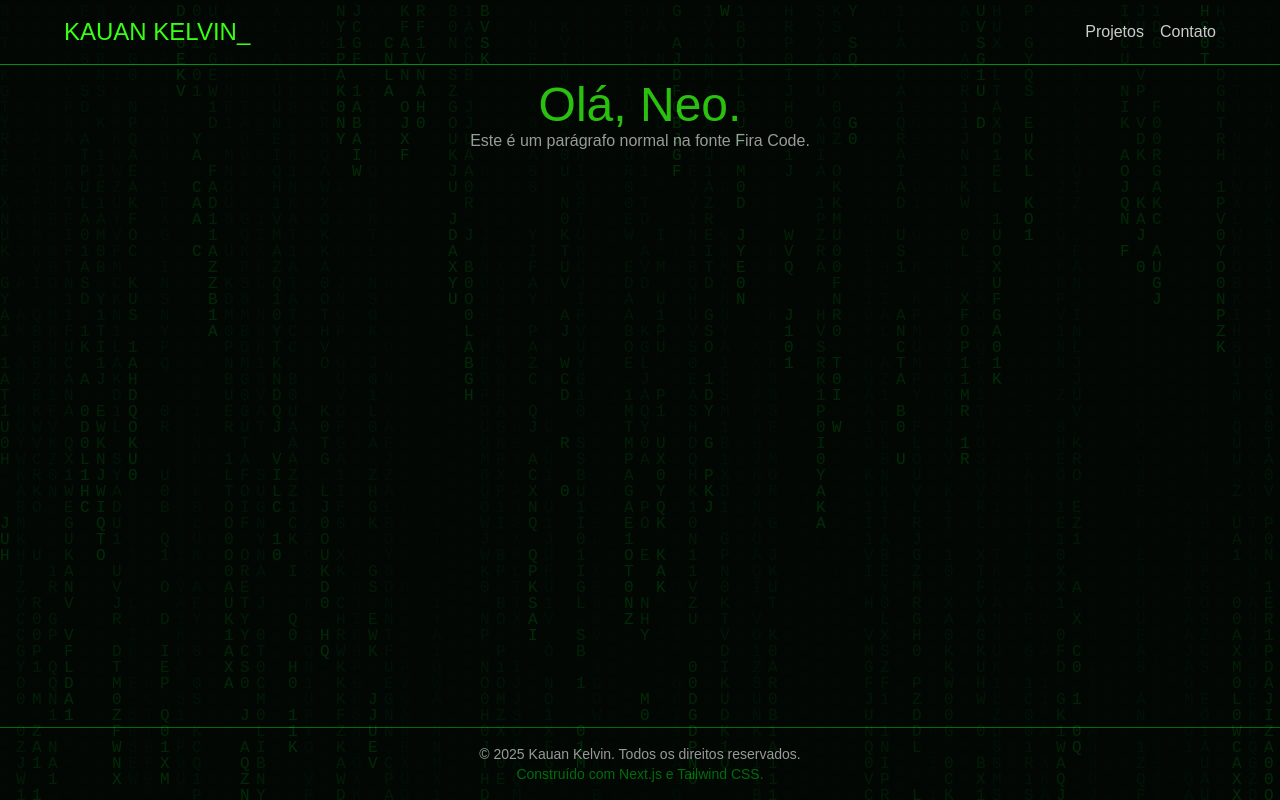
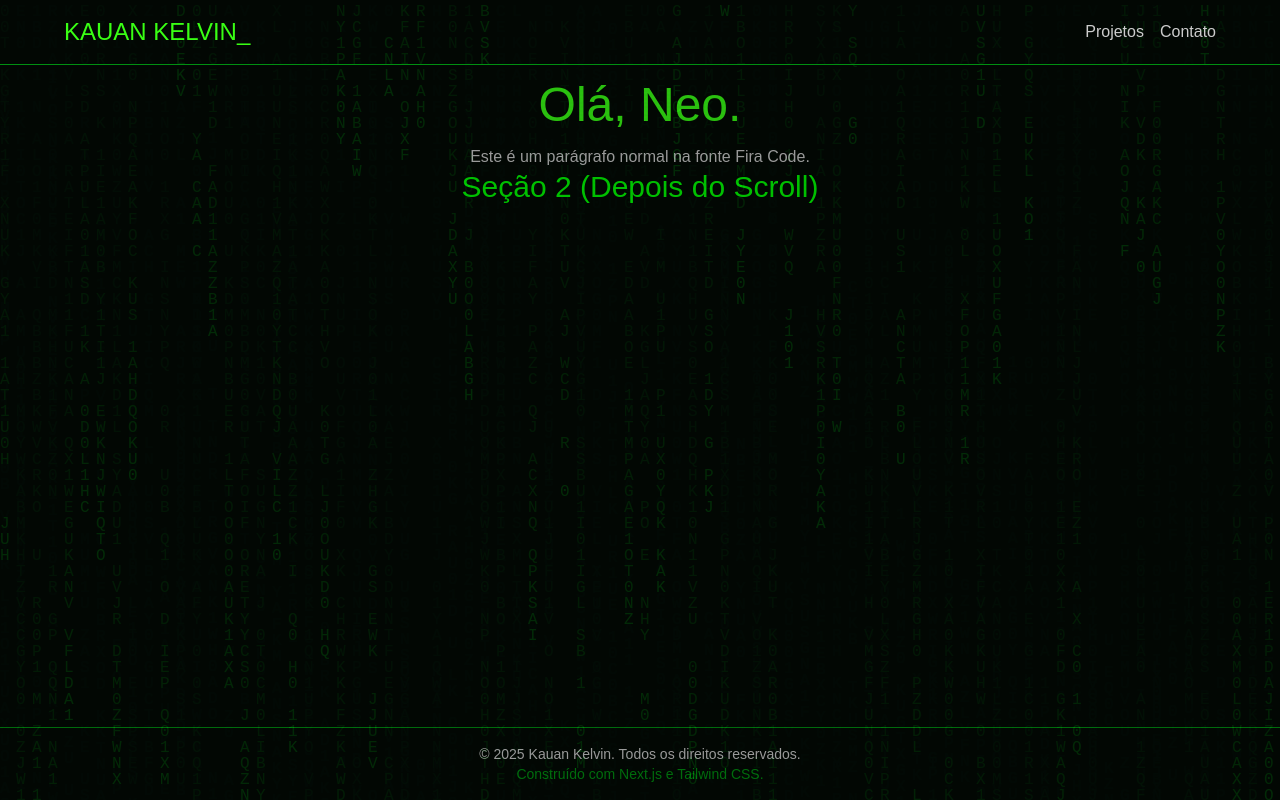
Before and after one commit to kauannkelvinn/meu-portfolio-v2, a Next.js app: page / in a window 1280 px wide. Built offline with nearby package versions, Linux system fonts and the light colour scheme.

Commit message:
feat: criar componente FadeIn para animação de scroll

```diff
--- /dev/null
+++ b/app/components/FadeIn.tsx
@@ -0,0 +1,32 @@
+'use client';
+
+import { motion } from "framer-motion";
+import React from "react";
+
+interface FadeInProps {
+    children: React.ReactNode;
+    className?: string;
+}
+
+export function FadeIn({ children, className }: FadeInProps) {
+    return (
+        <motion.div
+            initial={{
+                opacity: 0,
+                y: 20,
+            }}
+            whileInView={{
+                opacity: 1,
+                y: 0,
+            }}
+            viewport={{ once: true }}
+            transition={{
+                duration: 0.5,
+                ease: 'easeInOut',
+            }}
+            className={className}
+        >
+            {children}
+        </motion.div>
+    )
+};
--- a/app/page.tsx
+++ b/app/page.tsx
@@ -1,10 +1,24 @@
+import { FadeIn } from './components/FadeIn';
+
 export default function Home() {
   return (
     <div className="flex flex-col items-center justify-center p-4">
-      <h1 className="font-matrix text-5xl text-matrix-light">Olá, Neo.</h1>
-      <p>
-        Este é um parágrafo normal na fonte Fira Code.
-      </p>
+      <FadeIn>
+        <h1 className="font-matrix text-5xl text-matrix-light">Olá, Neo.</h1>
+      </FadeIn>
+
+      <FadeIn
+        className='mt-4'
+      >
+        <p>
+          Este é um parágrafo normal na fonte Fira Code.
+        </p>
+      </FadeIn>
+      <FadeIn>
+        <h2 className='font-matrix text-3xl text-matrix'>
+          Seção 2 (Depois do Scroll)
+        </h2>
+      </FadeIn>
     </div>
   );
 }
```
